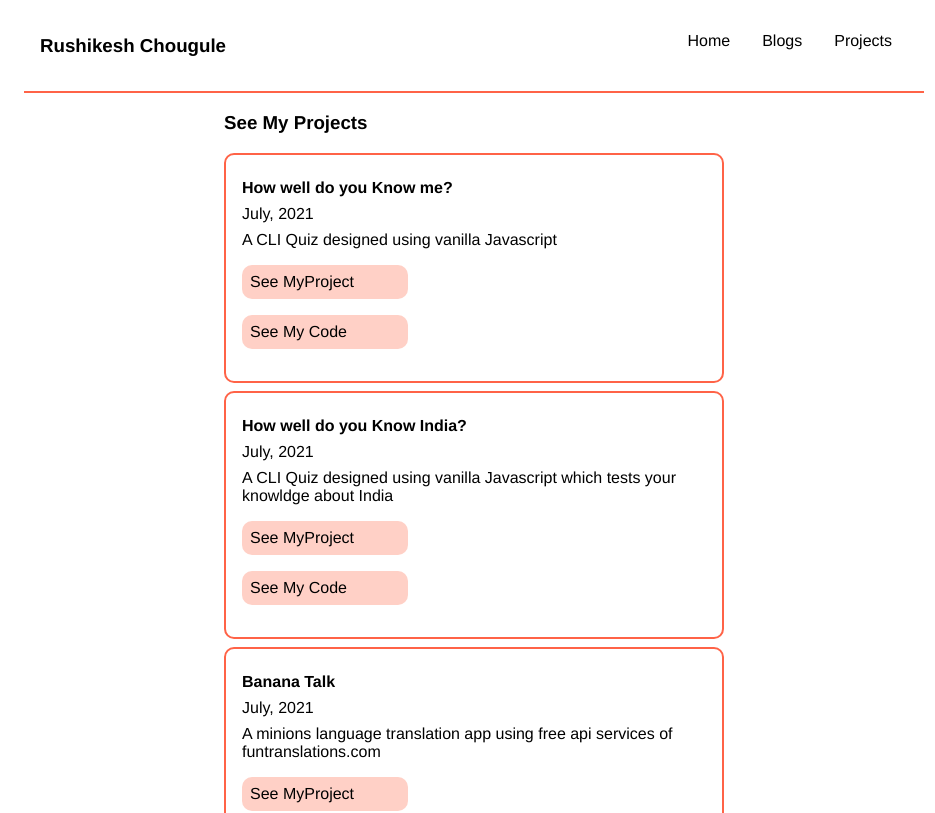
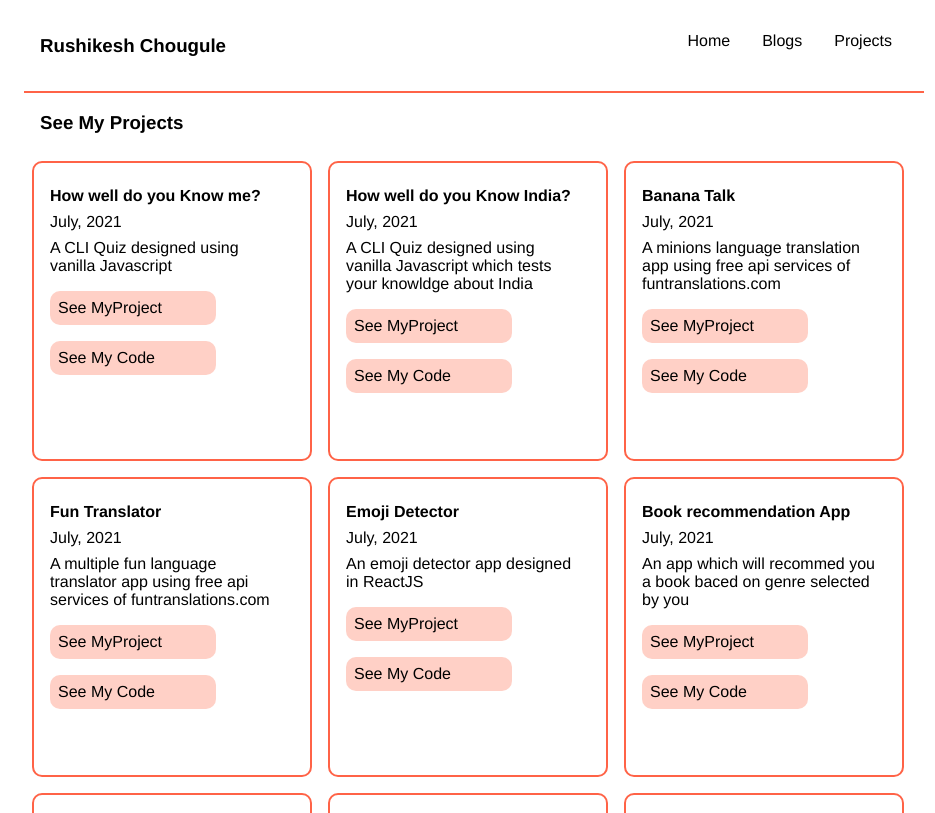
Before and after one commit to rushikesh3299/my-portfolio, a Vue app: page /projects in a window 1280 px wide. Shown: the top 813 px of the page, without its empty margins (166-1101 px from the left). Built offline with nearby package versions, Linux system fonts and the light colour scheme.

Commit message:
flexbox for project-boxes

```diff
--- a/src/components/Projects.vue
+++ b/src/components/Projects.vue
@@ -3,12 +3,14 @@
       <div class="page-title">
         <h3>See My Projects</h3>
       </div>
+      <div class="project-section">
         <div v-for="prj in prjList" :key="prj.title" class="project-list">
           <h4>{{prj.title}}</h4>
           <p>{{prj.date}}</p>
           <p class="discription">{{prj.discription}}</p>
           <a :href="prj.liveLink" target="_blank">See MyProject</a>
           <a :href="prj.githubLink" target="_blank">See My Code</a>
+        </div>
       </div>
   </div>
 </template>
@@ -106,15 +108,27 @@ export default {
 .container{
   display: flex;
   flex-direction: column;
-  width: 500px;
   margin: auto;
 }
 
+.page-title{
+  padding-left: 1rem;
+}
+
+.project-section{
+  display: flex;
+  align-items: flex-start;
+  flex-wrap: wrap;
+}
+
 .project-list{
+  box-sizing: border-box;
   padding: 1rem;
   border: 2px solid tomato;
-  margin-bottom: .5rem;
+  margin: .5rem;
   border-radius: 10px;
+  width: 280px;
+  height: 300px;
 }
 
 .project-list h4, .project-list p{
@@ -147,5 +161,9 @@ export default {
   .project-list a{
     width: 40%;
   }
+  .project-list{
+    width: 100%;
+    height: auto;
+  }
 }
 </style>
```
Lines whose indentation alone changed are shown as unchanged.
